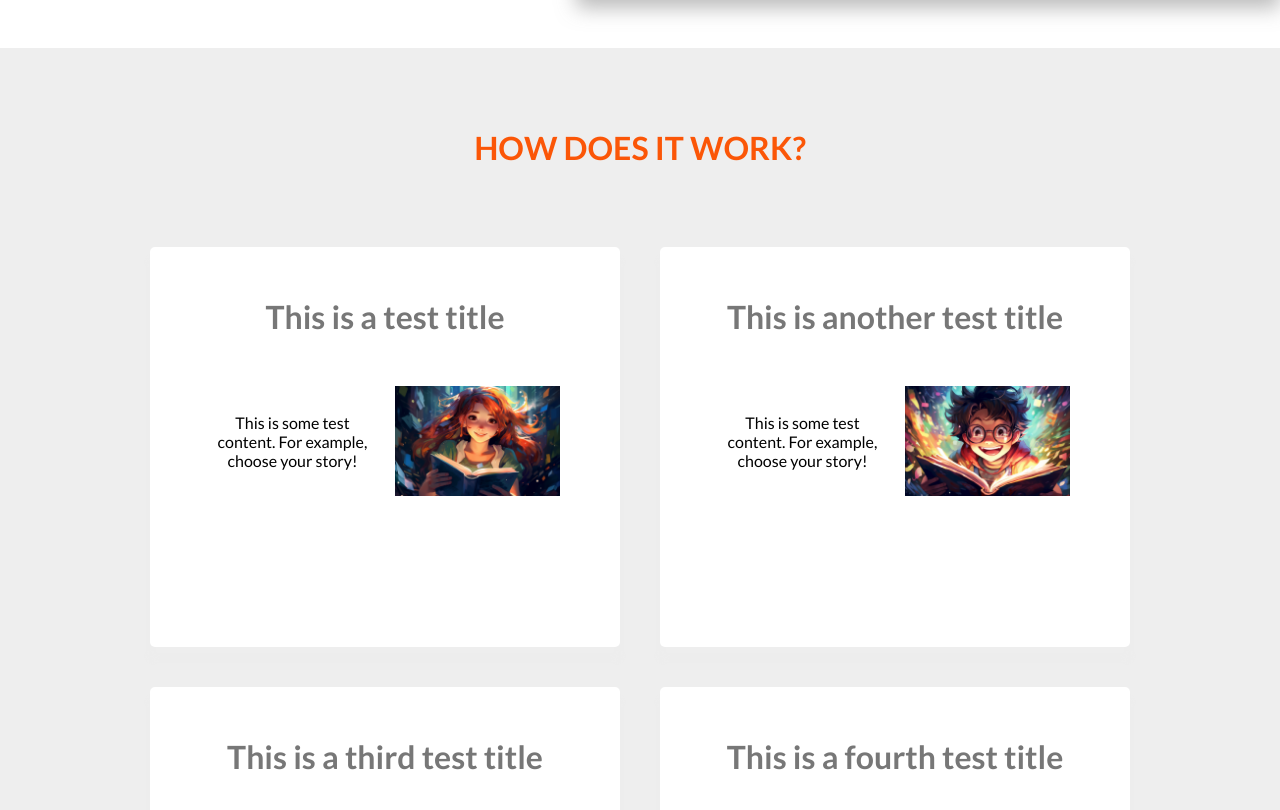
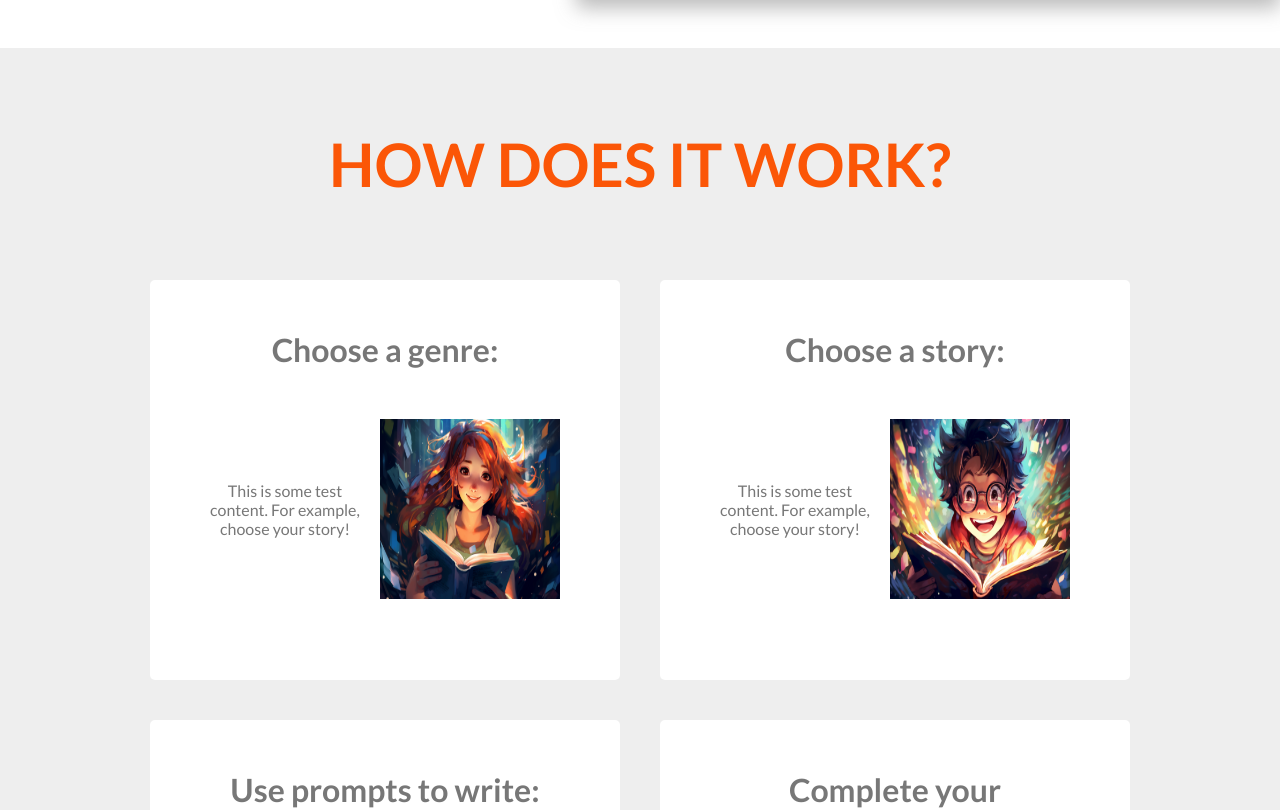
Before and after one commit to team-kataru/kataru-frontend, a React (Create React App) app: page / in a window 1280 px wide. Shown: the part 722-1532 px from the top of the page. Built offline with nearby package versions, Linux system fonts and the light colour scheme.

Commit message:
style: minor adjustments to image style

```diff
--- a/src/components/lp/Features.tsx
+++ b/src/components/lp/Features.tsx
@@ -4,25 +4,25 @@ import FeatureCard from "./FeatureCard";
 const FEATURES_DATA = [
   {
     id: 1,
-    title: "This is a test title",
+    title: "Choose a genre:",
     img: "/img/hero/hero1.png",
     text: "This is some test content. For example, choose your story!",
   },
   {
     id: 2,
-    title: "This is another test title",
+    title: "Choose a story:",
     img: "/img/hero/hero2.png",
     text: "This is some test content. For example, choose your story!",
   },
   {
     id: 3,
-    title: "This is a third test title",
+    title: "Use prompts to write:",
     img: "/img/hero/hero3.png",
     text: "This is some test content. For example, choose your story!",
   },
   {
     id: 4,
-    title: "This is a fourth test title",
+    title: "Complete your masterpiece!",
     img: "/img/hero/hero4.png",
     text: "This is some test content. For example, choose your story!",
   },
--- a/src/sass/components/_features.scss
+++ b/src/sass/components/_features.scss
@@ -7,7 +7,8 @@
 
   &__title {
     color: $orange-pantone;
-    font-size: $font-size-medium;
+
+    font-size: $font-size-large;
     margin-bottom: 8rem;
   }
 
@@ -30,8 +31,9 @@
     opacity: 0;
     transform: translateY(10%);
     transition: all 1.5s;
+
     // Testing mixin for multiple properties
-    @include hover-card-with-shadow;
+    // @include hover-card-with-shadow;
   }
 
   &__title {
@@ -46,13 +48,16 @@
 
     &--text {
       font-size: $default-font-size;
+      color: $color-grey-dark;
       padding: 1rem;
       width: 50%;
     }
 
     &--img {
       padding: 1rem;
-      width: 50%;
+      // TODO fix sizing and ratios
+      width: 20rem;
+      height: 20rem;
     }
   }
 }
--- a/src/sass/components/_hero.scss
+++ b/src/sass/components/_hero.scss
@@ -81,7 +81,7 @@
     overflow: hidden;
 
     // other
-    width: 55%;
+    width: 55%; // tamatama square
     border-radius: 0 0 0 5px;
     box-shadow: 0 10px 20px rgba($color-grey-dark, 0.5);
     background-size: cover; // scale to fit on resize
```
